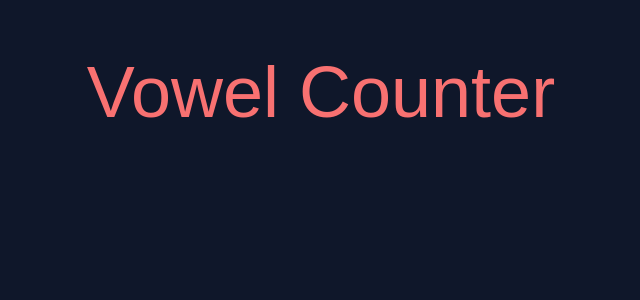
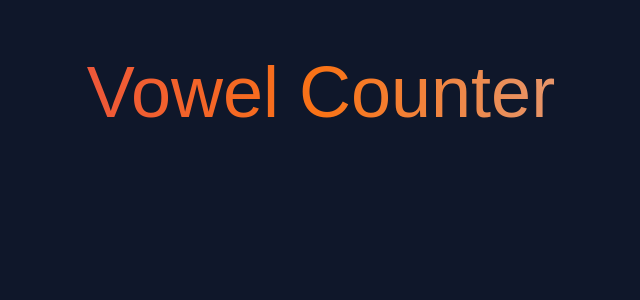
Before and after one commit to justinraj89/vowel-counter, a Next.js app: page / in a window 1280 px wide. Shown: the top 300 px of the page, without its empty margins (319-959 px from the left). Built offline with nearby package versions, Linux system fonts and the light colour scheme; a web font is replaced by a local one.

Commit message:
installed animatecss library

```diff
--- a/app/layout.js
+++ b/app/layout.js
@@ -11,7 +11,7 @@ export const metadata = {
 export default function RootLayout({ children }) {
   return (
     <html lang="en">
-      <body className='bg-slate-900'>
+      <body className='bg-slate-900 max-h-screen overflow-x-hidden'>
         <div className={barriecito.className}>
           {children}
         </div>
--- a/app/page.js
+++ b/app/page.js
@@ -1,12 +1,13 @@
 "use client"
 import { useState, useRef } from 'react';
 import { barriecito } from './fonts';
+import 'animate.css';
 //========================================
 
 export default function Home() {
   return (
     <div className="flex flex-col align-center">
-      <h1 className='text-red-400 md:text-7xl text-5xl text-center mt-14'>Vowel Counter</h1>
+      <h1 className='bg-gradient-to-r from-pink-600 via-orange-500 to-indigo-200 bg-clip-text text-transparent md:text-7xl text-5xl text-center mt-14 animate__animated animate__pulse'>Vowel Counter</h1>
 
     </div>
   )
--- a/package.json
+++ b/package.json
@@ -10,6 +10,7 @@
   },
   "dependencies": {
     "@next/font": "^13.4.19",
+    "animate.css": "^4.1.1",
     "eslint": "8.47.0",
     "eslint-config-next": "13.4.19",
     "next": "13.4.19",
```
Also changed, not shown: 1 other file (tests, documents, lock files or other folders).
